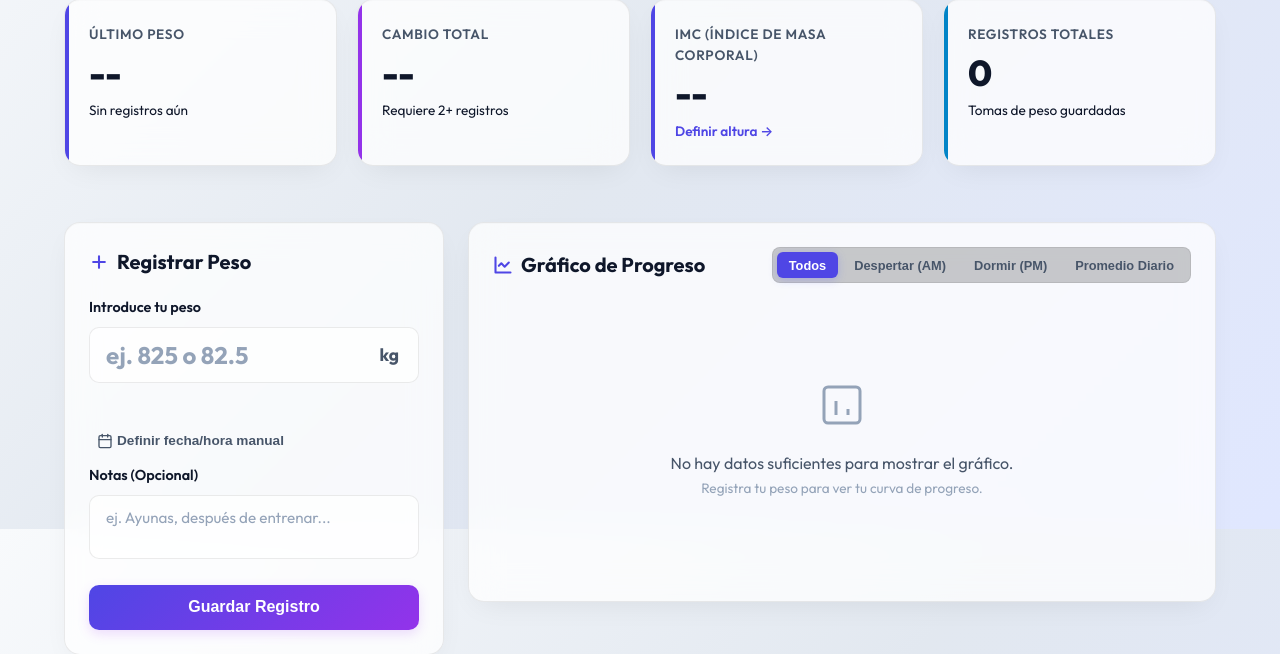
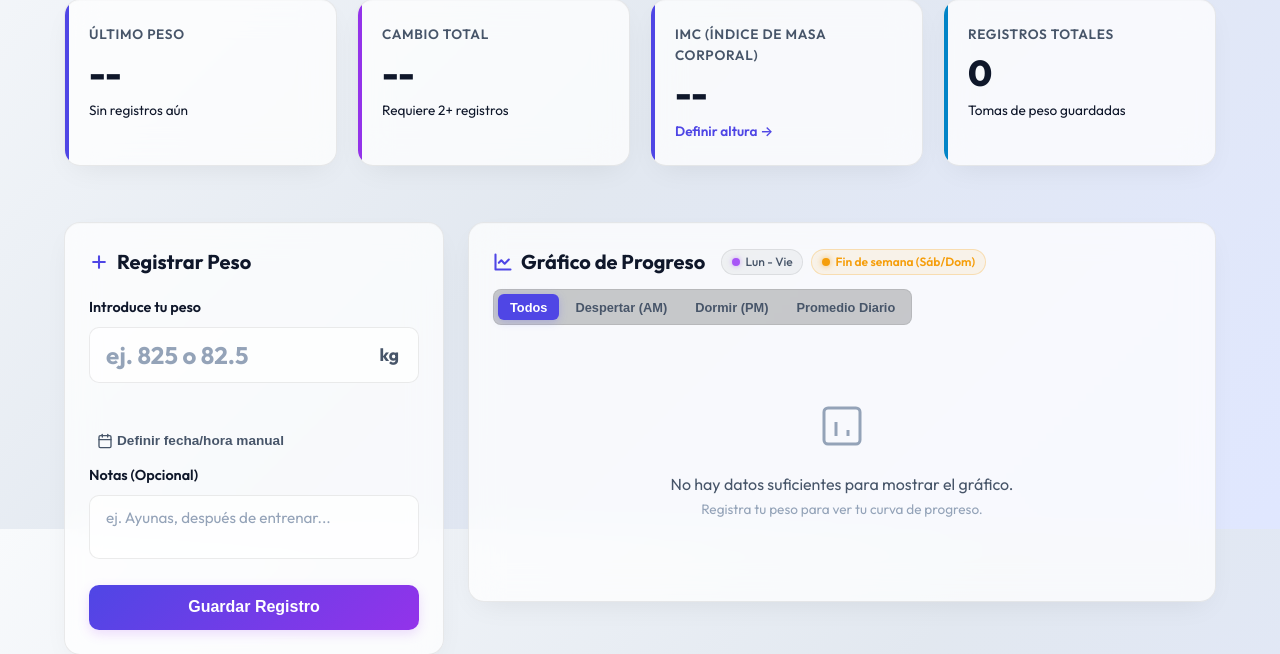
Before and after one commit to victoredier/weight-tracker, a Flask app: page / in a window 1280 px wide. Shown: the part 271-925 px from the top of the page. Run offline with Flask 3, Linux system fonts and the light colour scheme; the visitor is signed in with stand-in values (Sample User, id 1); data that the repository does not hold is empty.

Commit message:
feat: highlight and identify weekends in weight chart

```diff
--- a/static/css/style.css
+++ b/static/css/style.css
@@ -1126,3 +1126,51 @@ footer {
     background: var(--color-primary);
     box-shadow: 0 2px 8px rgba(99, 102, 241, 0.3);
 }
+
+/* Chart Legend Badges */
+.chart-legend-badges {
+    display: flex;
+    align-items: center;
+    gap: 0.5rem;
+    flex-wrap: wrap;
+}
+
+.legend-badge {
+    display: inline-flex;
+    align-items: center;
+    gap: 0.35rem;
+    font-size: 0.75rem;
+    font-weight: 500;
+    color: var(--text-secondary);
+    background: var(--btn-sec-bg);
+    padding: 0.2rem 0.6rem;
+    border-radius: 9999px;
+    border: 1px solid var(--card-border);
+    user-select: none;
+    transition: all var(--transition-fast);
+}
+
+.legend-badge.badge-weekend {
+    color: #f59e0b;
+    background: rgba(245, 158, 11, 0.08);
+    border-color: rgba(245, 158, 11, 0.25);
+    font-weight: 600;
+}
+
+.legend-dot {
+    width: 8px;
+    height: 8px;
+    border-radius: 50%;
+    display: inline-block;
+    flex-shrink: 0;
+}
+
+.dot-weekday {
+    background-color: #a855f7;
+    box-shadow: 0 0 5px rgba(168, 85, 247, 0.5);
+}
+
+.dot-weekend {
+    background-color: #f59e0b;
+    box-shadow: 0 0 6px rgba(245, 158, 11, 0.7);
+}
--- a/static/js/main.js
+++ b/static/js/main.js
@@ -109,10 +109,7 @@ function setupDatePickerToggle() {
 }
 
 /**
- * Setup and render history line chart using Chart.js
- */
-/**
- * Setup and render history line chart using Chart.js
+ * Setup and render history line chart using Chart.js with Weekend Identification
  */
 function setupWeightChart() {
     const ctx = document.getElementById('weightChart');
@@ -131,18 +128,39 @@ function setupWeightChart() {
     }
 
     if (chartData.length === 0) {
-        // Hide chart card or display message if no data
         return;
     }
 
     // Sort chart data chronologically (oldest first) for correct graph flow
     chartData.sort((a, b) => new Date(a.date.replace(' ', 'T')) - new Date(b.date.replace(' ', 'T')));
 
-    // Helper functions for formatting labels and tooltips
+    // Helper functions for dates, weekends, labels and tooltips
+    function parseDate(dateStr) {
+        const normalizedStr = dateStr.replace(' ', 'T');
+        return new Date(normalizedStr);
+    }
+
+    function isWeekendDay(dateObj) {
+        const day = dateObj.getDay();
+        return day === 0 || day === 6; // 0 = Sunday (Dom), 6 = Saturday (Sáb)
+    }
+
+    function getDayName(dateObj) {
+        const days = ['Dom', 'Lun', 'Mar', 'Mié', 'Jue', 'Vie', 'Sáb'];
+        return days[dateObj.getDay()];
+    }
+
+    function getFullDayName(dateObj) {
+        const days = ['Domingo', 'Lunes', 'Martes', 'Miércoles', 'Jueves', 'Viernes', 'Sábado'];
+        return days[dateObj.getDay()];
+    }
+
     function formatLabel(dateStr, includeTime) {
-        const normalizedStr = dateStr.replace(' ', 'T');
-        const dateObj = new Date(normalizedStr);
-        const base = dateObj.toLocaleDateString('es-ES', { month: 'short', day: 'numeric' });
+        const dateObj = parseDate(dateStr);
+        const dayAbbr = getDayName(dateObj);
+        const month = dateObj.toLocaleDateString('es-ES', { month: 'short' });
+        const dayNum = dateObj.getDate();
+        const base = `${dayAbbr} ${dayNum} ${month}`;
         if (includeTime) {
             const time = dateObj.toLocaleTimeString('es-ES', { hour: '2-digit', minute: '2-digit', hour12: true });
             return `${base} ${time}`;
@@ -151,47 +169,65 @@ function setupWeightChart() {
     }
 
     function formatTooltip(dateStr, weight, prefix = '') {
-        const normalizedStr = dateStr.replace(' ', 'T');
-        const dateObj = new Date(normalizedStr);
-        const datePart = dateObj.toLocaleDateString('es-ES', { weekday: 'short', month: 'short', day: 'numeric' });
-        const timePart = dateObj.toLocaleTimeString('es-ES', { hour: '2-digit', minute: '2-digit', hour12: true });
+        const dateObj = parseDate(dateStr);
+        const fullDay = getFullDayName(dateObj);
+        const isWknd = isWeekendDay(dateObj);
+        const dateFormatted = dateObj.toLocaleDateString('es-ES', { day: 'numeric', month: 'short', year: 'numeric' });
+        const timeFormatted = dateObj.toLocaleTimeString('es-ES', { hour: '2-digit', minute: '2-digit', hour12: true });
         const labelPrefix = prefix ? `${prefix}: ` : '';
-        return `${labelPrefix}${weight.toFixed(1)} kg (${datePart}, ${timePart})`;
+        const weekendTag = isWknd ? ` • Fin de semana (${fullDay})` : ` • ${fullDay}`;
+        return `${labelPrefix}${weight.toFixed(1)} kg (${dateFormatted}, ${timeFormatted})${weekendTag}`;
     }
 
-    // Process and filter data
+    // Process and filter data with weekend metadata
     let currentFilteredData = [];
     function getFilteredData(filterType) {
         if (filterType === 'all') {
-            return chartData.map(d => ({
+            return chartData.map(d => {
+                const dateObj = parseDate(d.date);
+                return {
                     weight: d.weight,
                     label: formatLabel(d.date, true),
-                tooltip: formatTooltip(d.date, d.weight)
-            }));
+                    tooltip: formatTooltip(d.date, d.weight),
+                    isWeekend: isWeekendDay(dateObj),
+                    fullDay: getFullDayName(dateObj),
+                    dateStr: d.date
+                };
+            });
         } else if (filterType === 'am') {
             return chartData
                 .filter(d => {
-                    const normalizedStr = d.date.replace(' ', 'T');
-                    const hour = new Date(normalizedStr).getHours();
+                    const hour = parseDate(d.date).getHours();
                     return hour < 12;
                 })
-                .map(d => ({
+                .map(d => {
+                    const dateObj = parseDate(d.date);
+                    return {
                         weight: d.weight,
                         label: formatLabel(d.date, false),
-                    tooltip: formatTooltip(d.date, d.weight, 'Despertar (AM)')
-                }));
+                        tooltip: formatTooltip(d.date, d.weight, 'Despertar (AM)'),
+                        isWeekend: isWeekendDay(dateObj),
+                        fullDay: getFullDayName(dateObj),
+                        dateStr: d.date
+                    };
+                });
         } else if (filterType === 'pm') {
             return chartData
                 .filter(d => {
-                    const normalizedStr = d.date.replace(' ', 'T');
-                    const hour = new Date(normalizedStr).getHours();
+                    const hour = parseDate(d.date).getHours();
                     return hour >= 12;
                 })
-                .map(d => ({
+                .map(d => {
+                    const dateObj = parseDate(d.date);
+                    return {
                         weight: d.weight,
                         label: formatLabel(d.date, false),
-                    tooltip: formatTooltip(d.date, d.weight, 'Dormir (PM)')
-                }));
+                        tooltip: formatTooltip(d.date, d.weight, 'Dormir (PM)'),
+                        isWeekend: isWeekendDay(dateObj),
+                        fullDay: getFullDayName(dateObj),
+                        dateStr: d.date
+                    };
+                });
         } else if (filterType === 'average') {
             const groups = {};
             chartData.forEach(d => {
@@ -206,10 +242,18 @@ function setupWeightChart() {
                 const weights = groups[dateKey];
                 const avg = weights.reduce((sum, w) => sum + w, 0) / weights.length;
                 const dateStr = `${dateKey} 12:00:00`;
+                const dateObj = parseDate(dateStr);
+                const isWknd = isWeekendDay(dateObj);
+                const fullDay = getFullDayName(dateObj);
+                const dateFormatted = dateObj.toLocaleDateString('es-ES', { day: 'numeric', month: 'short', year: 'numeric' });
+                const weekendTag = isWknd ? ` • Fin de semana (${fullDay})` : ` • ${fullDay}`;
                 return {
                     weight: avg,
                     label: formatLabel(dateStr, false),
-                    tooltip: `Promedio: ${avg.toFixed(1)} kg (${weights.length} reg.)`
+                    tooltip: `Promedio: ${avg.toFixed(1)} kg (${weights.length} reg. - ${dateFormatted})${weekendTag}`,
+                    isWeekend: isWknd,
+                    fullDay: fullDay,
+                    dateStr: dateStr
                 };
             });
         }
@@ -218,6 +262,17 @@ function setupWeightChart() {
 
     // Default to 'all' filter initially
     currentFilteredData = getFilteredData('all');
+
+    // Helper to apply dataset styling (weekend amber vs weekday purple)
+    function applyDatasetStyles(dataset, dataList) {
+        dataset.data = dataList.map(d => d.weight);
+        dataset.pointBackgroundColor = dataList.map(d => d.isWeekend ? '#f59e0b' : '#a855f7');
+        dataset.pointBorderColor = dataList.map(d => '#ffffff');
+        dataset.pointBorderWidth = dataList.map(d => d.isWeekend ? 2.5 : 2);
+        dataset.pointRadius = dataList.map(d => d.isWeekend ? 6 : 4);
+        dataset.pointHoverRadius = dataList.map(d => d.isWeekend ? 8.5 : 6);
+        dataset.pointHoverBackgroundColor = dataList.map(d => d.isWeekend ? '#d97706' : '#9333ea');
+    }
 
     // Gradient fill beneath line
     const gradient = ctx.getContext('2d').createLinearGradient(0, 0, 0, 300);
@@ -234,25 +289,84 @@ function setupWeightChart() {
     const gridColor = isLight ? 'rgba(0, 0, 0, 0.06)' : 'rgba(255, 255, 255, 0.05)';
     const ticksColor = isLight ? '#64748b' : '#9ca3af';
 
+    // Chart.js Plugin to draw vertical background highlight bands on weekends
+    const weekendBackgroundPlugin = {
+        id: 'weekendBackground',
+        beforeDatasetsDraw(chart) {
+            const { ctx, chartArea, scales } = chart;
+            if (!chartArea || !scales || !scales.x) return;
+            const { top, height, left: chartLeft, right: chartRight } = chartArea;
+            const x = scales.x;
+
+            if (!currentFilteredData || currentFilteredData.length === 0) return;
+
+            let theme = document.documentElement.getAttribute('data-theme');
+            if (!theme) {
+                theme = window.matchMedia('(prefers-color-scheme: dark)').matches ? 'dark' : 'light';
+            }
+            const isLightMode = theme === 'light';
+            const bandColor = isLightMode ? 'rgba(245, 158, 11, 0.08)' : 'rgba(245, 158, 11, 0.12)';
+            const bandTopColor = isLightMode ? 'rgba(245, 158, 11, 0.35)' : 'rgba(245, 158, 11, 0.45)';
+
+            ctx.save();
+
+            currentFilteredData.forEach((item, index) => {
+                if (item.isWeekend) {
+                    const xPos = x.getPixelForValue(index);
+                    let halfWidth = 16;
+                    if (currentFilteredData.length > 1) {
+                        if (index === 0) {
+                            const nextX = x.getPixelForValue(1);
+                            halfWidth = Math.min(Math.abs(nextX - xPos) / 2, 28);
+                        } else if (index === currentFilteredData.length - 1) {
+                            const prevX = x.getPixelForValue(index - 1);
+                            halfWidth = Math.min(Math.abs(xPos - prevX) / 2, 28);
+                        } else {
+                            const prevX = x.getPixelForValue(index - 1);
+                            const nextX = x.getPixelForValue(index + 1);
+                            const distPrev = Math.abs(xPos - prevX);
+                            const distNext = Math.abs(nextX - xPos);
+                            halfWidth = Math.min((distPrev + distNext) / 4, 28);
+                        }
+                    }
+
+                    let left = Math.max(xPos - halfWidth, chartLeft);
+                    let width = halfWidth * 2;
+                    if (left + width > chartRight) {
+                        width = chartRight - left;
+                    }
+
+                    // Draw background vertical highlight band
+                    ctx.fillStyle = bandColor;
+                    ctx.fillRect(left, top, width, height);
+
+                    // Draw subtle top border accent
+                    ctx.fillStyle = bandTopColor;
+                    ctx.fillRect(left, top, width, 3);
+                }
+            });
+
+            ctx.restore();
+        }
+    };
+
+    const initialDataset = {
+        label: 'Peso (kg)',
+        borderColor: '#6366f1',
+        borderWidth: 3,
+        tension: 0.35,
+        fill: true,
+        backgroundColor: gradient
+    };
+    applyDatasetStyles(initialDataset, currentFilteredData);
+
     const chart = new Chart(ctx, {
         type: 'line',
         data: {
             labels: currentFilteredData.map(d => d.label),
-            datasets: [{
-                label: 'Peso (kg)',
-                data: currentFilteredData.map(d => d.weight),
-                borderColor: '#6366f1',
-                borderWidth: 3,
-                pointBackgroundColor: '#a855f7',
-                pointBorderColor: '#ffffff',
-                pointBorderWidth: 2,
-                pointRadius: 4,
-                pointHoverRadius: 6,
-                tension: 0.35,
-                fill: true,
-                backgroundColor: gradient
-            }]
+            datasets: [initialDataset]
         },
+        plugins: [weekendBackgroundPlugin],
         options: {
             responsive: true,
             maintainAspectRatio: false,
@@ -287,9 +401,16 @@ function setupWeightChart() {
                         drawBorder: false
                     },
                     ticks: {
-                        color: ticksColor,
-                        font: {
-                            family: 'Outfit'
+                        color: function(context) {
+                            const item = currentFilteredData[context.index];
+                            return (item && item.isWeekend) ? '#f59e0b' : ticksColor;
+                        },
+                        font: function(context) {
+                            const item = currentFilteredData[context.index];
+                            return {
+                                family: 'Outfit',
+                                weight: (item && item.isWeekend) ? '600' : '400'
+                            };
                         }
                     }
                 },
@@ -327,9 +448,9 @@ function setupWeightChart() {
             const filterType = btn.getAttribute('data-filter');
             currentFilteredData = getFilteredData(filterType);
 
-            // Update chart and redraw
+            // Update chart labels and point styles
             chart.data.labels = currentFilteredData.map(d => d.label);
-            chart.data.datasets[0].data = currentFilteredData.map(d => d.weight);
+            applyDatasetStyles(chart.data.datasets[0], currentFilteredData);
             chart.update();
         });
     });
@@ -398,7 +519,14 @@ function updateChartColors(theme) {
 
     window.weightChartInstance.options.scales.x.grid.color = gridColor;
     window.weightChartInstance.options.scales.y.grid.color = gridColor;
-    window.weightChartInstance.options.scales.x.ticks.color = ticksColor;
+    window.weightChartInstance.options.scales.x.ticks.color = function(context) {
+        if (!window.weightChartInstance.data.datasets[0] || !window.weightChartInstance.data.datasets[0].pointBackgroundColor) {
+            return ticksColor;
+        }
+        // If the point is colored amber, it is a weekend
+        const colors = window.weightChartInstance.data.datasets[0].pointBackgroundColor;
+        return (colors[context.index] === '#f59e0b') ? '#f59e0b' : ticksColor;
+    };
     window.weightChartInstance.options.scales.y.ticks.color = ticksColor;
     window.weightChartInstance.update();
 }
--- a/templates/dashboard.html
+++ b/templates/dashboard.html
@@ -164,10 +164,16 @@
     <div class="dashboard-chart">
         <div class="card" style="flex-grow: 1; min-height: 380px; display: flex; flex-direction: column;">
             <div style="display: flex; justify-content: space-between; align-items: center; margin-bottom: 1.25rem; flex-wrap: wrap; gap: 0.75rem;">
-                <h2 style="font-size: 1.25rem; font-weight: 700; display: flex; align-items: center; gap: 0.5rem; margin: 0;">
-                    <svg xmlns="http://www.w3.org/2000/svg" width="20" height="20" viewBox="0 0 24 24" fill="none" stroke="var(--color-primary)" stroke-width="2.5" stroke-linecap="round" stroke-linejoin="round"><path d="M3 3v18h18"/><path d="m19 9-5 5-4-4-3 3"/></svg>
-                    Gráfico de Progreso
-                </h2>
+                <div style="display: flex; align-items: center; gap: 1rem; flex-wrap: wrap;">
+                    <h2 style="font-size: 1.25rem; font-weight: 700; display: flex; align-items: center; gap: 0.5rem; margin: 0;">
+                        <svg xmlns="http://www.w3.org/2000/svg" width="20" height="20" viewBox="0 0 24 24" fill="none" stroke="var(--color-primary)" stroke-width="2.5" stroke-linecap="round" stroke-linejoin="round"><path d="M3 3v18h18"/><path d="m19 9-5 5-4-4-3 3"/></svg>
+                        Gráfico de Progreso
+                    </h2>
+                    <div class="chart-legend-badges">
+                        <span class="legend-badge badge-weekday"><span class="legend-dot dot-weekday"></span> Lun - Vie</span>
+                        <span class="legend-badge badge-weekend" title="Sábados y Domingos identificados"><span class="legend-dot dot-weekend"></span> Fin de semana (Sáb/Dom)</span>
+                    </div>
+                </div>
                 <div class="chart-filter-group">
                     <button type="button" class="chart-filter-btn active" data-filter="all" id="filter-all">Todos</button>
                     <button type="button" class="chart-filter-btn" data-filter="am" id="filter-am">Despertar (AM)</button>
```
Lines whose indentation alone changed are shown as unchanged.
